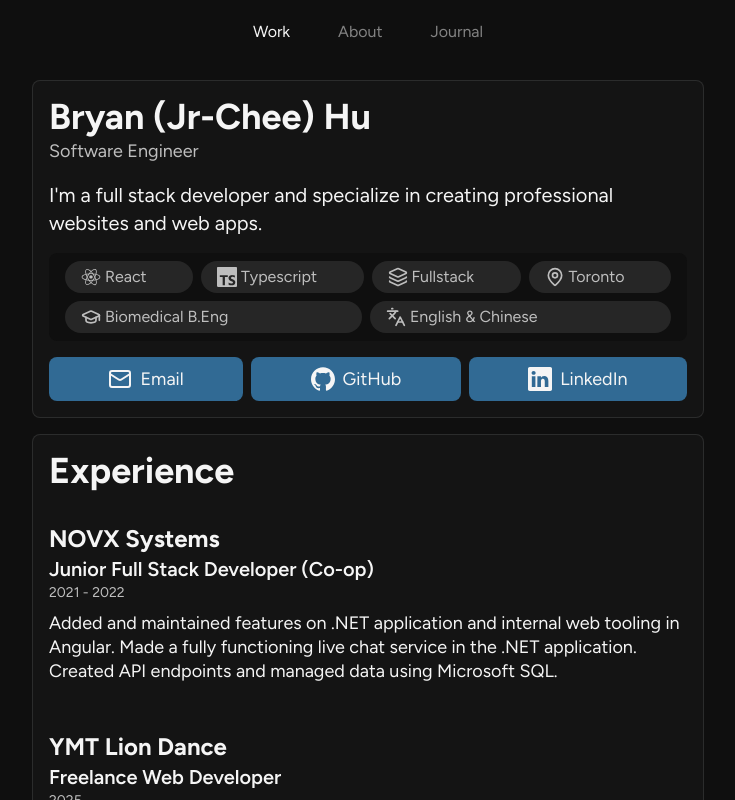
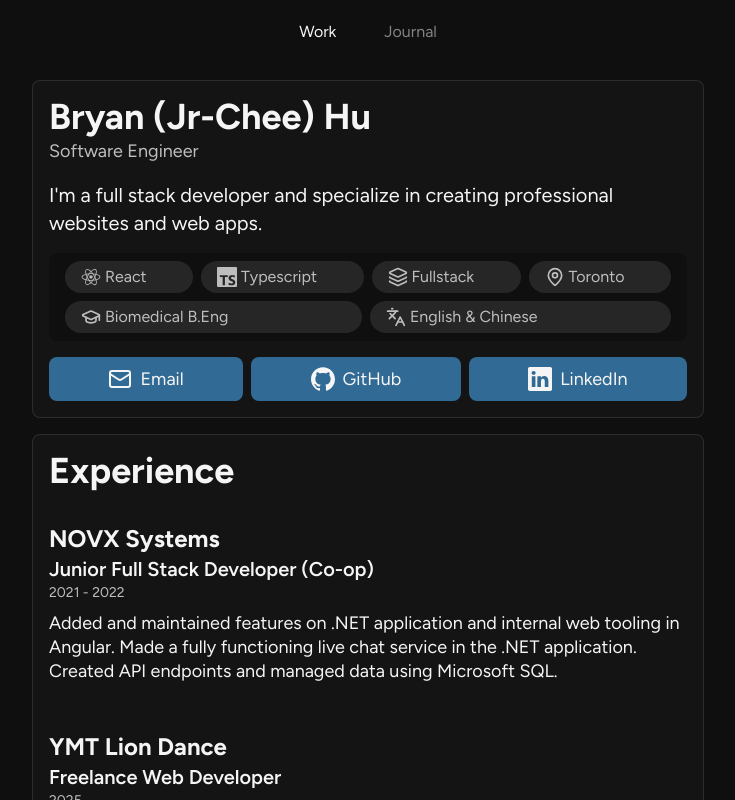
Before and after one commit to mrdude8391/branflakes, a React (Vite) app: page / in a window 1280 px wide. Shown: the top 800 px of the page, without its empty margins (272-1007 px from the left). Built offline with nearby package versions, Linux system fonts and the light colour scheme.

Commit message:
Removed the about tab in navigation

```diff
--- a/src/components/Nav.tsx
+++ b/src/components/Nav.tsx
@@ -14,9 +14,9 @@
           <Link to="/" className={navButtonBehavior("/")}>
             Work
           </Link>
-          <Link to="/about" className={navButtonBehavior("/about")}>
+          {/* <Link to="/about" className={navButtonBehavior("/about")}>
             About
-          </Link>
+          </Link> */}
           <Link to="/journal" className={navButtonBehavior("/journal")}>
             Journal
           </Link>
```
